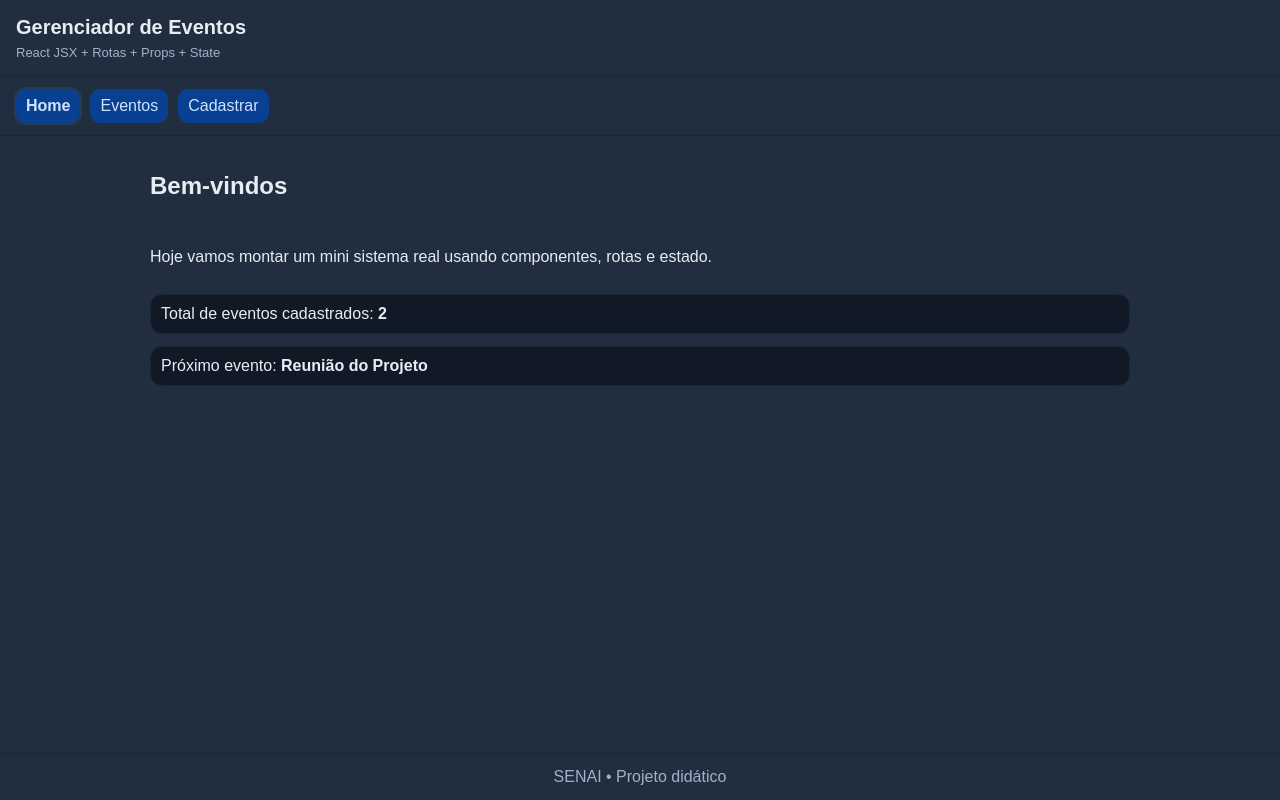
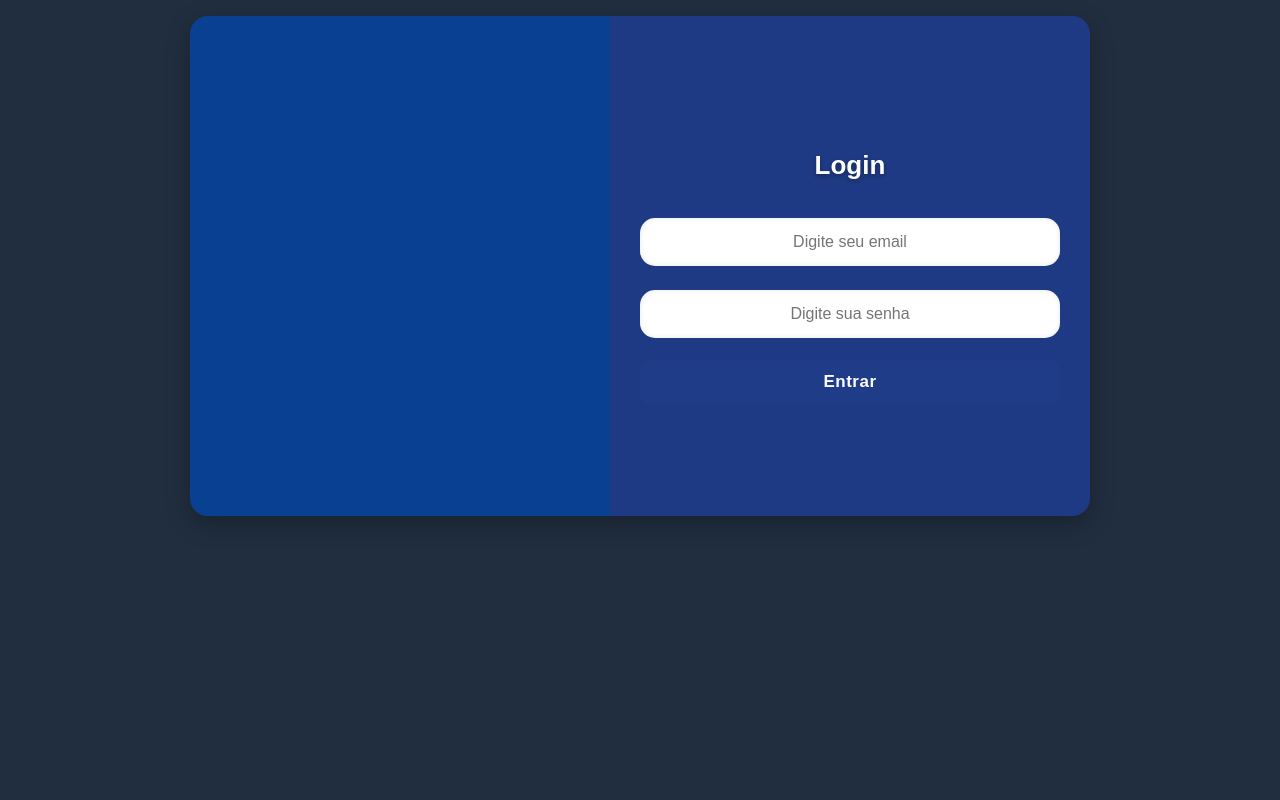
Before and after one commit to crisbeth-L/Eventos-Mvp, a React (Create React App) app: page / in a window 1280 px wide. Built offline with nearby package versions, Linux system fonts and the light colour scheme.

Commit message:
Adicionado o Login

```diff
--- a/src/App.jsx
+++ b/src/App.jsx
@@ -9,8 +9,10 @@ import Home from "./pages/Home";
 import Evento from "./pages/Evento";
 import CadastroEvento from "./pages/CadastroEvento";
 import DetalheEvento from "./pages/DetalheEvento";
+import Login from "./pages/Login"; // ✅ importando o Login
 
 export default function App() {
+  const [logado, setLogado] = useState(false); // estado de login
   const [eventos, setEventos] = useState([
     {
       id: 1,
@@ -45,55 +47,69 @@ export default function App() {
     setEventos((lista) => lista.filter((e) => e.id !== id));
   }
 
-
   function removerTodos() {
     setEventos([]);
   }
 
   return (
     <div className="app">
-      <Header />
-      <Menu />
+      {/* Header e Menu só aparecem se estiver logado */}
+      {logado && <Header />}
+      {logado && <Menu />}
 
       <main className="conteudo-principal">
         <Routes>
+          {/* Rota de Login */}
+          <Route path="/" element={<Login setLogado={setLogado} />} />
+
           {/* Página inicial */}
           <Route
-            path="/"
+            path="/home"
             element={
-              <Home
-                total={eventos.length}
-                eventos={eventos}
-              />
+              logado ? (
+                <Home total={eventos.length} eventos={eventos} />
+              ) : (
+                <Navigate to="/" replace />
+              )
             }
           />
 
           {/* Página de listagem */}
           <Route
-            path="/Evento"
+            path="/evento"
             element={
+              logado ? (
                 <Evento
                   eventos={eventos}
                   onRemover={removerEvento}
                   onRemoverTodos={removerTodos}
                 />
+              ) : (
+                <Navigate to="/" replace />
+              )
             }
           />
 
           {/* Rota de detalhe */}
           <Route
             path="/evento/:id"
-            element={<DetalheEvento eventos={eventos} />}
+            element={
+              logado ? <DetalheEvento eventos={eventos} /> : <Navigate to="/" replace />
+            }
           />
 
           {/* Página de cadastro/edição */}
           <Route
             path="/cadastrar"
             element={
+              logado ? (
                 <CadastroEvento
                   onAdd={adicionarEvento}
                   onUpdate={atualizarEvento}
                 />
+              ) : (
+                <Navigate to="/" replace />
+              )
             }
           />
 
@@ -102,7 +118,8 @@ export default function App() {
         </Routes>
       </main>
 
-      <Footer />
+      {/* Footer só aparece se estiver logado */}
+      {logado && <Footer />}
     </div>
   );
 }
--- a/src/styles.css
+++ b/src/CSS/styles.css
@@ -1,6 +1,7 @@
 body {
     margin: 0;
-    font-family: Arial, sans-serif; background: #212e3f;
+    font-family: Arial, sans-serif;
+    background: #212e3f;
     color: #e6edf3;
     }
     .app {
@@ -11,7 +12,7 @@ body {
 
     .header {
     padding: 16px;
-    border-bottom: 1px solid #1b2634;
+    border-bottom: 1px solid  #1b2634;
     }
 
     .header h1 {
--- /dev/null
+++ b/src/components/Modal.css
@@ -0,0 +1,31 @@
+.modal-overlay {
+    position: fixed;
+    top: 0;
+    left: 0;
+    width: 100%;
+    height: 100%;
+    background: rgba(0,0,0,0.6);
+    display: flex;
+    justify-content: center;
+    align-items: center;
+    z-index: 1000;
+  }
+
+  .modal-content {
+    background: #094092;
+    padding: 20px;
+    border-radius: 10px;
+    max-width: 400px;
+    text-align: center;
+    box-shadow: 0 4px 8px rgba(0,0,0,0.2);
+  }
+
+  .modal-close {
+    margin-top: 15px;
+    padding: 8px 16px;
+    background-color: #007bff;
+    color: white;
+    border: none;
+    border-radius: 6px;
+    cursor: pointer;
+  }
--- /dev/null
+++ b/src/components/Modal.jsx
@@ -0,0 +1,15 @@
+import React from "react";
+import "./Modal.css";
+
+export default function Modal({ isOpen, onClose, children }) {
+  if (!isOpen) return null;
+
+  return (
+    <div className="modal-overlay" onClick={onClose}>
+      <div className="modal-content" onClick={(e) => e.stopPropagation()}>
+        {children}
+        <button onClick={onClose} style={{ marginTop: "15px" }}>Fechar</button>
+      </div>
+    </div>
+  );
+}
--- a/src/index.js
+++ b/src/index.js
@@ -2,7 +2,7 @@ import React from "react";
 import ReactDOM from "react-dom/client";
 import { BrowserRouter } from "react-router-dom";
 import App from "./App";
-import "./styles.css";
+import "./CSS/styles.css";
 
 const root = ReactDOM.createRoot(document.getElementById("root"));
 root.render(
--- a/src/pages/CadastroEvento.jsx
+++ b/src/pages/CadastroEvento.jsx
@@ -1,16 +1,19 @@
 import React, { useState } from "react";
 import { useNavigate, useLocation } from "react-router-dom";
+import Modal from "../components/Modal";   // ✅ importação correta
+import "../components/Modal.css";          // ✅ importação correta
 
 export default function CadastroEvento({ onAdd, onUpdate }) {
   const navigate = useNavigate();
   const location = useLocation();
-  const evento = location.state?.evento; // dados vindos do botão Editar
+  const evento = location.state?.evento;
 
   const [titulo, setTitulo] = useState(evento?.titulo || "");
   const [data, setData] = useState(evento?.data || "");
   const [local, setLocal] = useState(evento?.local || "");
   const [descricao, setDescricao] = useState(evento?.descricao || "");
-  const [status, setStatus] = useState(evento?.status|| "");
+  const [status, setStatus] = useState(evento?.status || "");
+  const [showModal, setShowModal] = useState(false);
 
   const limparFormulario = (e) => {
     e.preventDefault();
@@ -24,20 +27,23 @@ export default function CadastroEvento({ onAdd, onUpdate }) {
   const handleSubmit = (e) => {
     e.preventDefault();
 
-    if (!titulo || !data || !local || !descricao || !status ) {
+    if (!titulo || !data || !local || !descricao || !status) {
       alert("Preencha todos os campos.");
       return;
     }
 
     if (evento) {
-      // edição
       onUpdate(evento.id, { titulo, data, local, descricao, status });
     } else {
-      // novo cadastro
       onAdd({ titulo, data, local, descricao, status });
     }
 
-    navigate("/evento");
+    setShowModal(true); // abre o modal
+  };
+
+  const fecharModal = () => {
+    setShowModal(false);
+    navigate("/evento"); // redireciona após fechar
   };
 
   return (
@@ -82,7 +88,7 @@ export default function CadastroEvento({ onAdd, onUpdate }) {
         </label>
 
         <label>
-       Status
+          Status
           <input
             value={status}
             onChange={(e) => setStatus(e.target.value)}
@@ -100,6 +106,13 @@ export default function CadastroEvento({ onAdd, onUpdate }) {
           </button>
         </div>
       </form>
+
+      {/* Modal de confirmação */}
+      <Modal isOpen={showModal} onClose={fecharModal}>
+        <h3>✅ Evento salvo com sucesso!</h3>
+        <p>{titulo} - {data}- {local} - {status} </p>
+
+      </Modal>
     </section>
   );
 }
--- /dev/null
+++ b/src/pages/Login.css
@@ -0,0 +1,97 @@
+body {
+    margin: 0;
+    height: 100vh;
+    display: flex;
+    justify-content: center;
+    align-items: center;
+    font-family: "Segoe UI", Arial, sans-serif;
+    background-color:  #1b2634; /* cor neutra de fundo */
+  }
+
+  /* Container principal com duas colunas */
+  .login-wrapper {
+    display: flex;
+    width: 900px;
+    height: 500px;
+    border-radius: 18px;
+    overflow: hidden;
+    box-shadow: 0 8px 25px rgba(0,0,0,0.25);
+  }
+
+  /* Lado da imagem */
+  .login-image {
+    flex: 1;
+    background-color: #094092;/* azul sólido */
+    background-size: cover;
+  }
+
+  /* Lado do formulário */
+  .login-container {
+    flex: 1;
+    display: flex;
+    flex-direction: column;
+    align-items: center;
+    justify-content: center;
+    background: rgba(31, 60, 136, 0.95);
+    padding: 40px 30px;
+    color: #fff;
+    animation: fadeIn 0.6s ease;
+  }
+
+  /* Animação */
+  @keyframes fadeIn {
+    from { opacity: 0; transform: translateY(-10px); }
+    to { opacity: 1; transform: translateY(0); }
+  }
+
+  .login-container form {
+    display: flex;
+    flex-direction: column;
+    width: 100%;
+    margin-top: 15px;
+  }
+
+  .login-container input {
+    margin: 12px 0;
+    padding: 15px;
+    font-size: 16px;
+    border: none;
+    border-radius: 15px;
+    background-color: #ffffff;
+    color: #333;
+    text-align: center;
+    outline: none;
+    transition: all 0.3s ease;
+    box-shadow: inset 0 0 5px rgba(0,0,0,0.1);
+  }
+
+  .login-container input:focus {
+    border: 2px solid #1f3c88;
+    box-shadow: 0 0 8px rgba(31, 60, 136, 0.4);
+  }
+
+  .login-container button {
+    margin-top: 10px;
+    padding: 12px;
+    background-color: #1f3c88;
+    color: white;
+    border: none;
+    border-radius: 10px;
+    cursor: pointer;
+    font-size: 17px;
+    font-weight: bold;
+    letter-spacing: 0.5px;
+    transition: all 0.3s ease;
+  }
+
+  .login-container button:hover {
+    background-color: #162d66;
+    transform: scale(1.03);
+  }
+
+  .login-container h2 {
+    margin-bottom: 10px;
+    font-size: 26px;
+    font-weight: bold;
+    text-shadow: 0 2px 4px rgba(0,0,0,0.3);
+  }
--- /dev/null
+++ b/src/pages/Login.jsx
@@ -0,0 +1,51 @@
+import { useState } from "react";
+import { useNavigate } from "react-router-dom";
+import "./Login.css";
+
+function Login({ setLogado }) {
+  const [email, setEmail] = useState("");
+  const [senha, setSenha] = useState("");
+  const navigate = useNavigate();
+
+  const handleSubmit = (e) => {
+    e.preventDefault();
+
+    const emailsPermitidos = ["Crisbeth@gmail.com", "Catherine@gmail.com"];
+
+    if (emailsPermitidos.includes(email) && senha === "123456") {
+      setLogado(true);
+      navigate("/home");
+    } else {
+      alert("Email ou senha inválidos!");
+    }
+  };
+
+  return (
+    <div className="login-wrapper">
+      {/* Lado da imagem */}
+      <div className="login-image"></div>
+
+      {/* Lado do formulário */}
+      <div className="login-container">
+        <h2>Login</h2>
+        <form onSubmit={handleSubmit}>
+          <input
+            type="email"
+            placeholder="Digite seu email"
+            value={email}
+            onChange={(e) => setEmail(e.target.value)}
+          />
+          <input
+            type="password"
+            placeholder="Digite sua senha"
+            value={senha}
+            onChange={(e) => setSenha(e.target.value)}
+          />
+          <button type="submit">Entrar</button>
+        </form>
+      </div>
+    </div>
+  );
+}
+
+export default Login;
```
Lines whose indentation alone changed are shown as unchanged.
